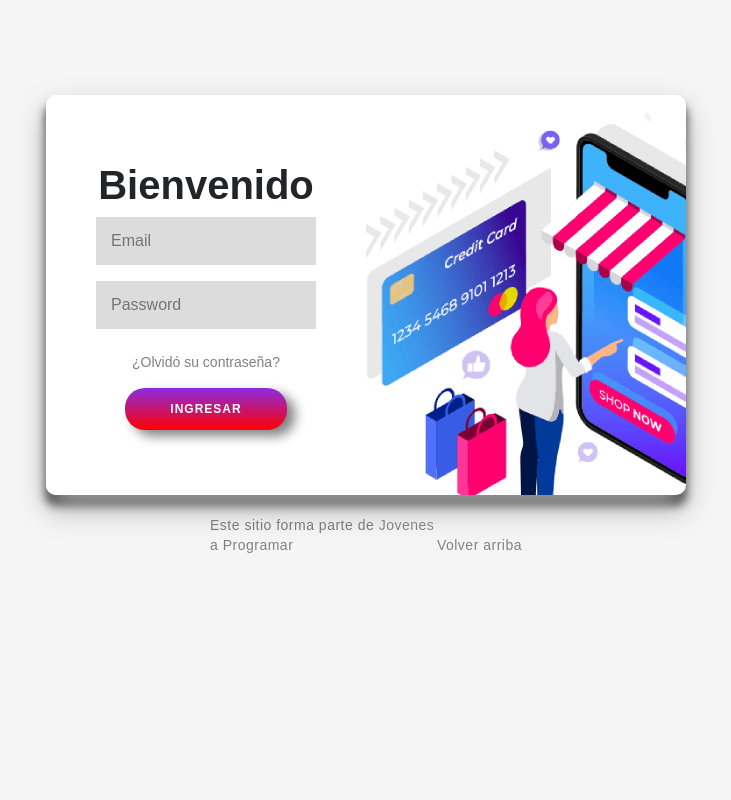
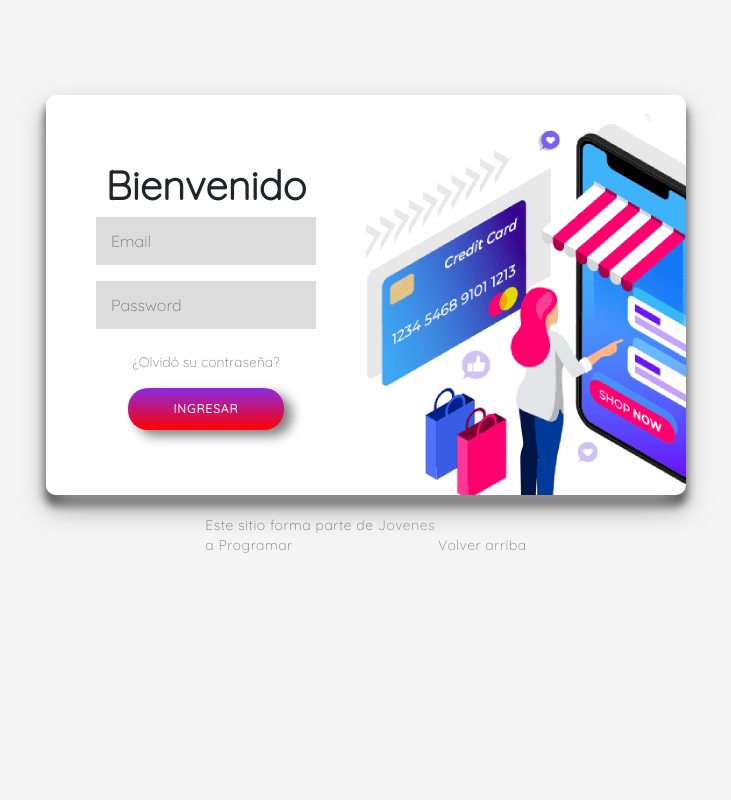
Before and after one commit to gastonmartinezz/Entrega, a plain HTML site: page login.html in a window 1280 px wide. Shown: the whole page, without its empty margins (274-1005 px from the left). Drawn offline with Linux system fonts and the light colour scheme.

Commit message:
fuentes nuevas

```diff
--- a/css/login.css
+++ b/css/login.css
@@ -2,6 +2,8 @@
     padding: 0;
     margin: 0;
 	box-sizing: border-box;
+	font-family: 'Nunito Sans', sans-serif;
+    font-family: 'Quicksand', sans-serif;
 }
 
 body {
--- a/css/styles.css
+++ b/css/styles.css
@@ -2,7 +2,9 @@
 .card-body,
 .container,
 .site-header {
-  font-family: 'Verdana', serif !important;
+
+  font-family: 'Nunito Sans', sans-serif;
+  font-family: 'Quicksand', sans-serif;
 }
 
 .jumbotron .display-4 {
--- a/login.html
+++ b/login.html
@@ -8,7 +8,7 @@
 
   <link href="https://fonts.googleapis.com/css?family=Raleway:300,300i,400,400i,700,700i,900,900i" rel="stylesheet">
   <link href="css/bootstrap.min.css" rel="stylesheet">
-
+  <link href="https://fonts.googleapis.com/css2?family=Nunito+Sans:ital,opsz,wght@1,6..12,200&family=Quicksand:wght@300&display=swap" rel="stylesheet">
   <link href="css/login.css" rel="stylesheet">
 </head>
 
```
Also changed, not shown: index.html (+1 -0 lines).
